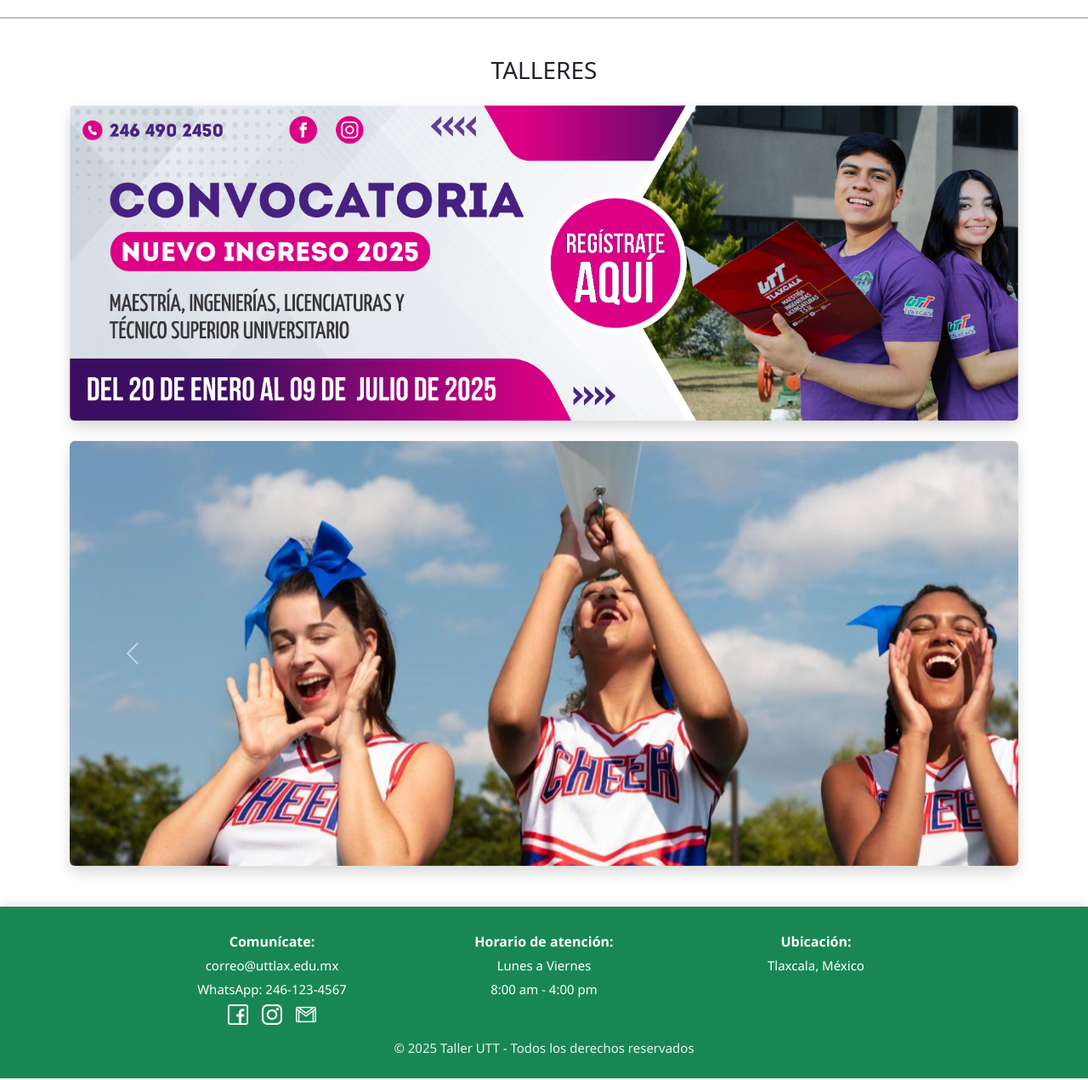
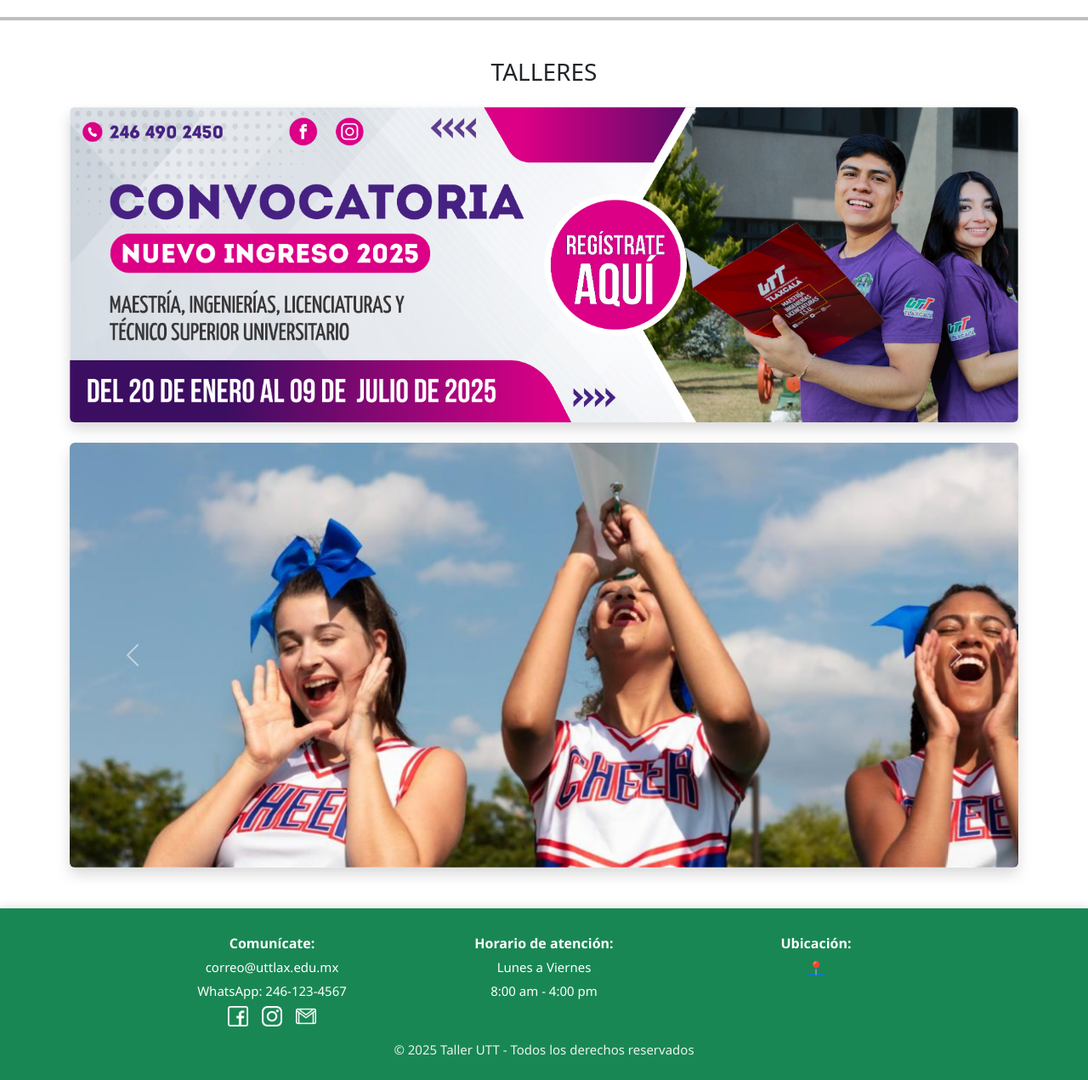
Before and after one commit to DraxTokilled/gestot-talleres-utt, a Flask app: page / in a window 1280 px wide. Shown: the part 122-1393 px from the top of the page at 85% size. Run offline with Flask 3, Linux system fonts and the light colour scheme; some libraries are stand-ins or nearby versions.

Commit message:
Cambios en el index

```diff
--- a/static/css/estilo.css
+++ b/static/css/estilo.css
@@ -1,6 +1,6 @@
 .linea-negra {
   border: none;
-  border-top: 2px solid black;
+  border-top: 4px solid black;
   margin: 20px 0;
 }
 
@@ -13,7 +13,7 @@ img.static-banner {
 }
 
 .carousel-inner img {
-    width: 1260px;
+    width: 1300px;
     height: 500px; /* ajusta altura a tu gusto */
     object-fit: cover; /* mantiene proporción recortando si es necesario */
 }
--- a/templates/index.html
+++ b/templates/index.html
@@ -58,7 +58,7 @@
                 <p>correo@uttlax.edu.mx</p>
                 <p>WhatsApp: 246-123-4567</p>
                 <div>
-                    <a href="#"><img class="icono-footer" src="{{ url_for('static', filename='img/facebook.png') }}" width="24"></a>
+                    <a href="https://www.facebook.com/share/1ZRmk4uYoG/"><img class="icono-footer" src="{{ url_for('static', filename='img/facebook.png') }}" width="24"></a>
                     <a href="#"><img class="icono-footer" src="{{ url_for('static', filename='img/logotipo-de-instagram.png') }}" width="24"></a>
                     <a href="#"><img class="icono-footer" src="{{ url_for('static', filename='img/gmail.png') }}" width="24"></a>
                 </div>
@@ -70,7 +70,7 @@
             </div>
             <div class="col-md-4">
                 <p><strong>Ubicación:</strong></p>
-                <p>Tlaxcala, México</p>
+                <a href="https://maps.app.goo.gl/Uj8eRuzkXFUboarS7" target="_blank">📍</a>
             </div>
         </div>
         <p class="texto-copy mt-3 mb-0">© 2025 Taller UTT - Todos los derechos reservados</p>
```
